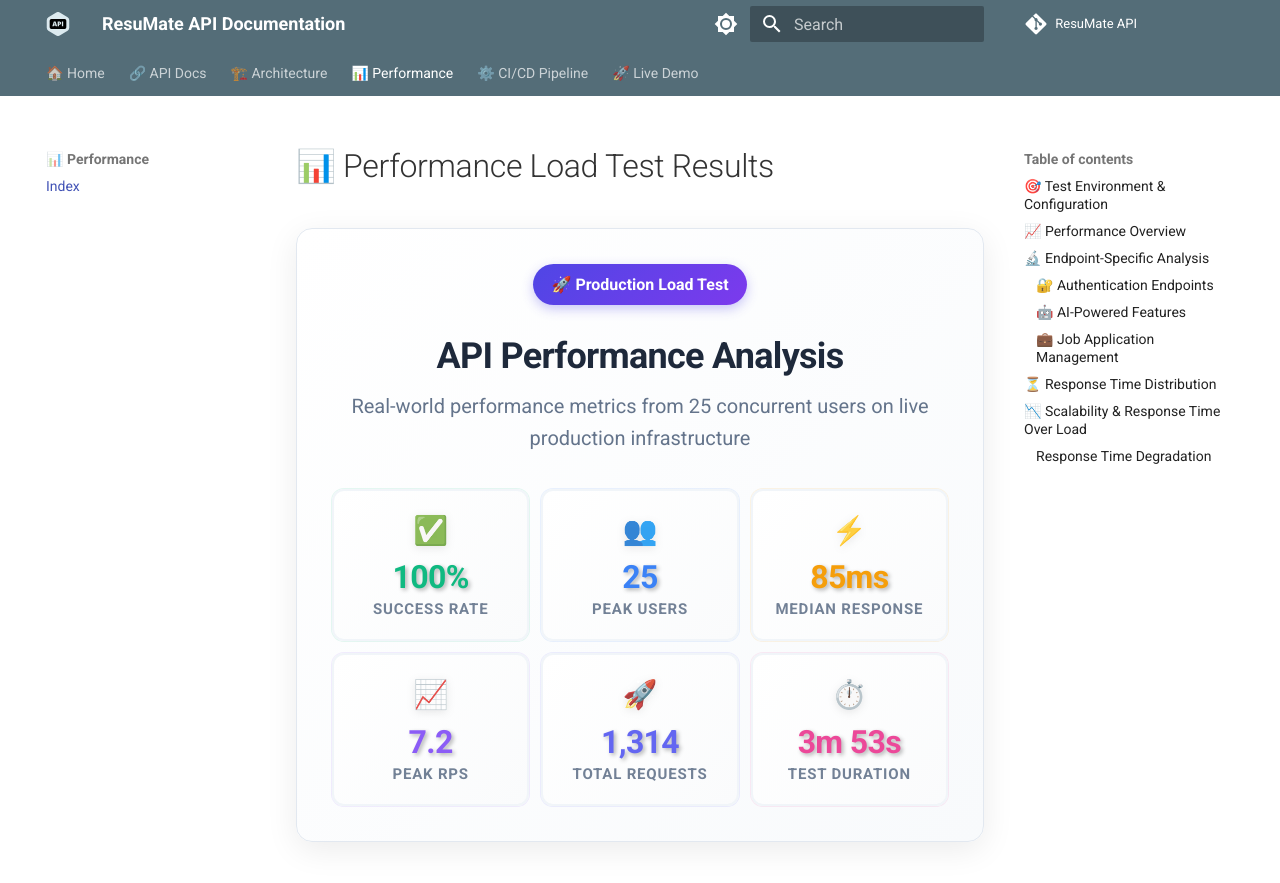
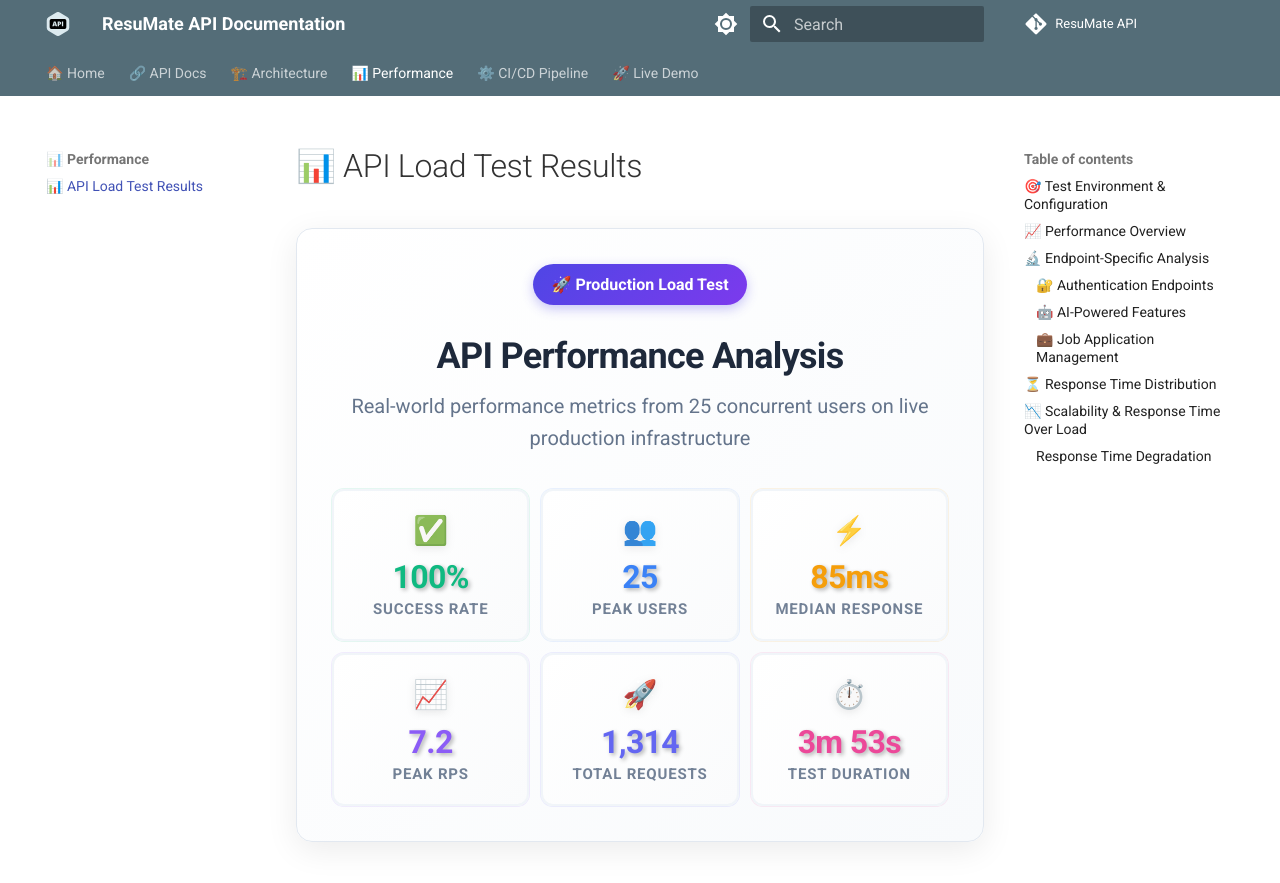
Before and after one commit to Arafat6462/ResuMate_API_Docs, an MkDocs documentation site: the page built from docs/performance/index.md, in a window 1280 px wide and 900 px high. Shown: the top 883 px of the window. Built offline with MkDocs 1.6.1 and Material for MkDocs 9.7.7, drawn with Linux system fonts in a browser that asks for light colours; comment, search, counter and statistics services are not loaded; part of the change alters nothing that is shown.

Commit message:
Refactor performance documentation title and clean up response time graph labels for clarity

````diff
--- a/docs/performance/index.md
+++ b/docs/performance/index.md
@@ -1,11 +1,5 @@
-<!--
----
-title: Performance Load Test Results
-description: Detailed performance and stability analysis of the ResuMate API under simulated production load. This report presents factual data from a Locust load test, showcasing system reliability and response time metrics.
----
--->
 
-# 📊 Performance Load Test Results
+# 📊 API Load Test Results
 
 <div class="perf-hero-simple">
   <div class="hero-header">
@@ -338,7 +332,7 @@ The data shows a direct correlation between the number of concurrent users and t
 ```mermaid
 graph TD
     subgraph User Ramp-Up
-        A[Start<br>**8 Users**] --> B[+30s<br>**18 Users**] --> C[+15s<br>**25 Users**];
+        A[Start<br>8 Users] --> B[+30s<br>18 Users] --> C[+15s<br>25 Users];
     end
     subgraph Median Response Time
         D[1,200 ms] --> E[2,800 ms] --> F[8,000 ms];
````
